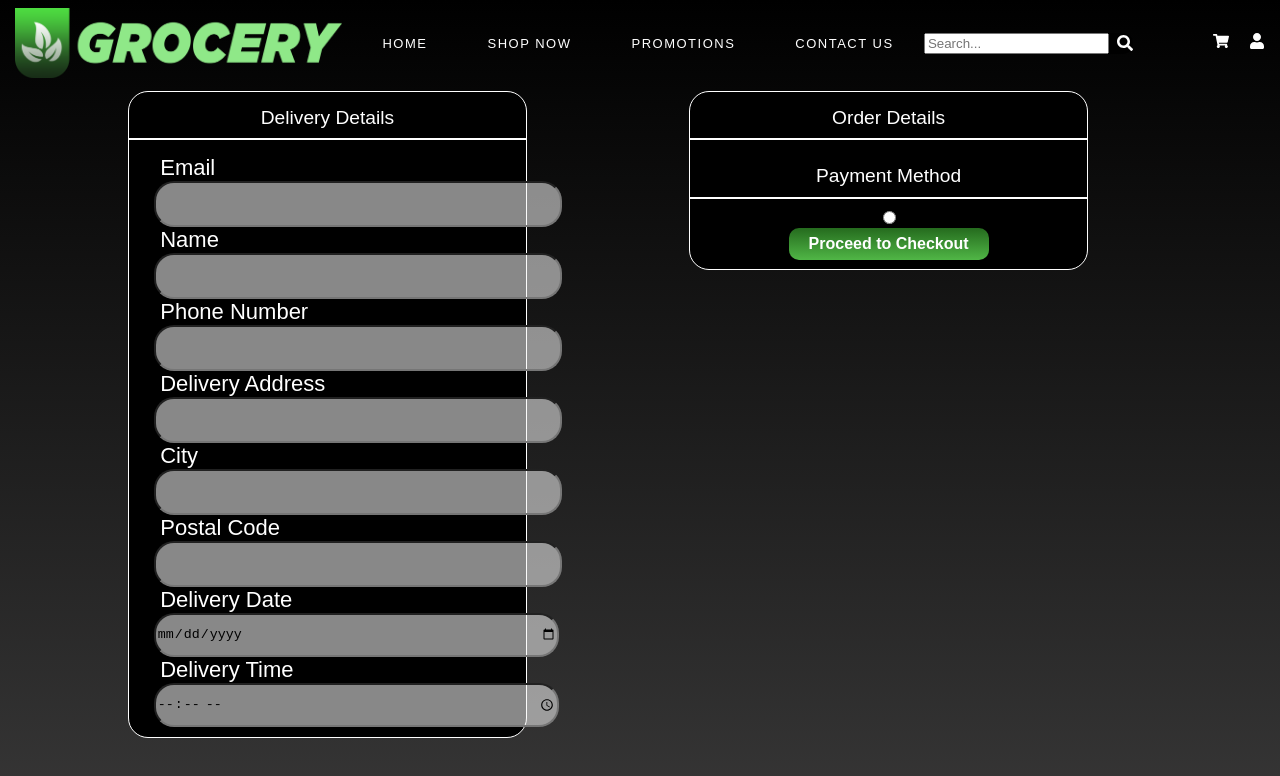
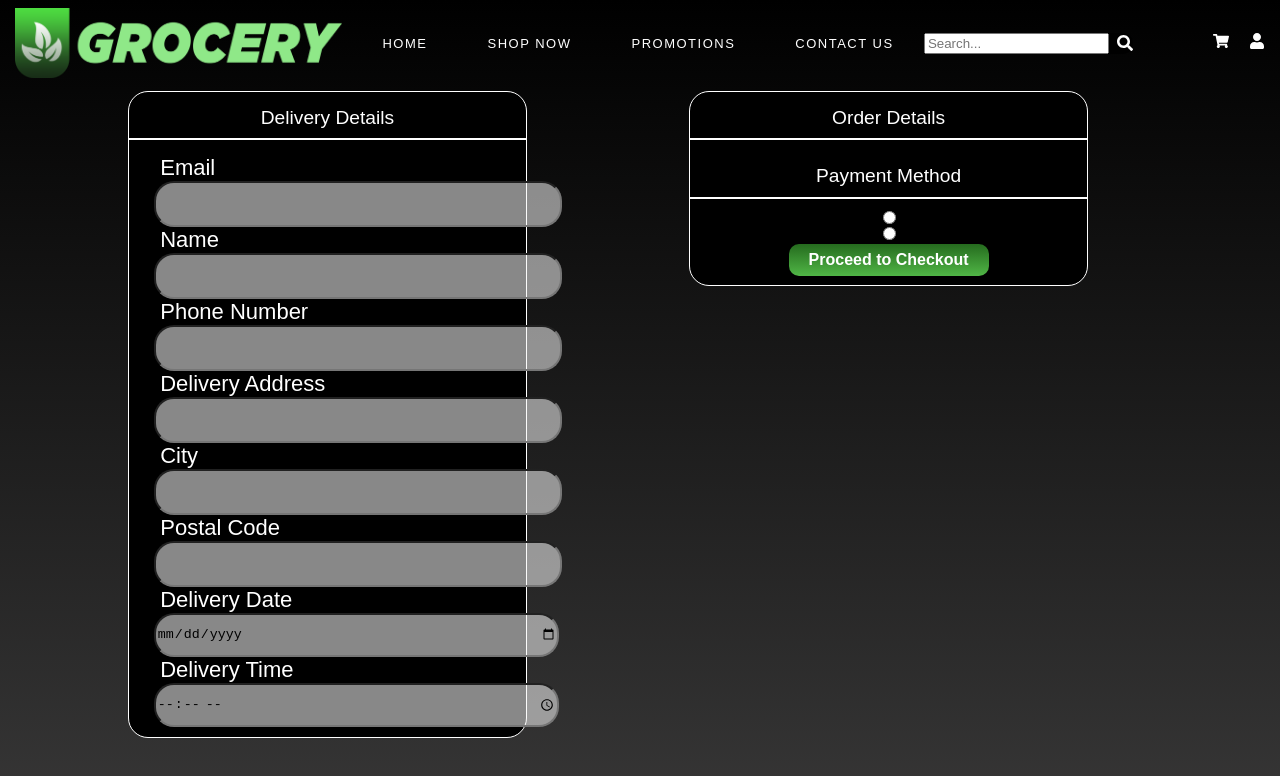
Before and after one commit to Nadunrupasinghe/supermarket_system_frontend, a React (Create React App) app in the folder supermarketfrontend/: page /checkout in a window 1280 px wide. Shown: the top 776 px of the page. Built offline with nearby package versions, Linux system fonts and the light colour scheme.

Commit message:
Updated changes

```diff
--- a/supermarketfrontend/src/App.js
+++ b/supermarketfrontend/src/App.js
@@ -22,7 +22,6 @@ function App() {
             <Route path='/orderstatus' element={<OrderStatus />} />
             <Route path='/signup' element={<SignUpPage />} />
             <Route path='/signin' element={<SignInPage />} />
-
             <Route path='/checkout' element={<Checkout />} />
           </Routes>
         </BrowserRouter>
--- a/supermarketfrontend/src/Pages/Checkout/Checkout.js
+++ b/supermarketfrontend/src/Pages/Checkout/Checkout.js
@@ -40,6 +40,7 @@ function Checkout() {
             </div>
           </div>
           <input type='radio' value='kdkdk' className='Credit' />
+          <input type='radio' value='kdkdk' className='Credit' />
           <Button type='submit' buttonName='Proceed to Checkout' />
         </div>
       </div>
```
